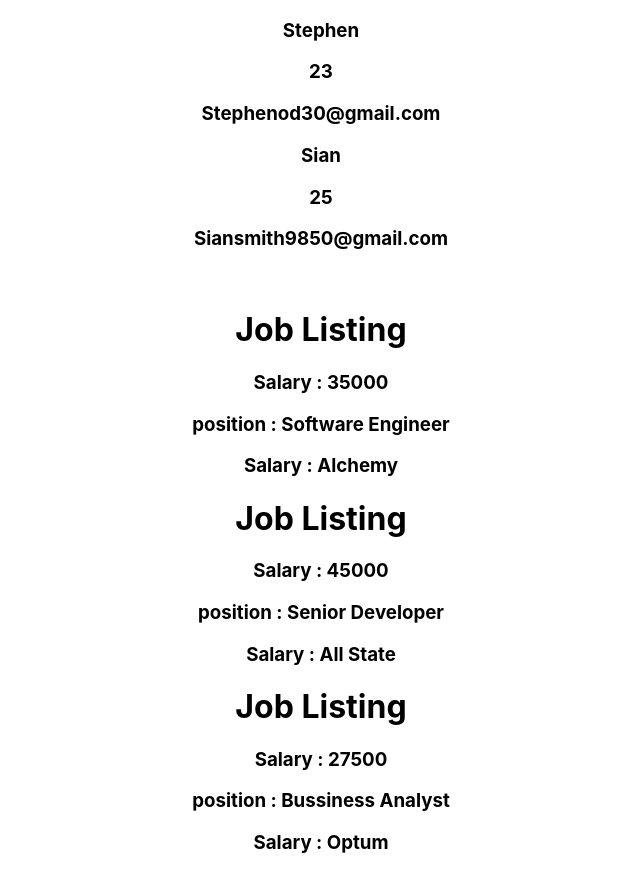
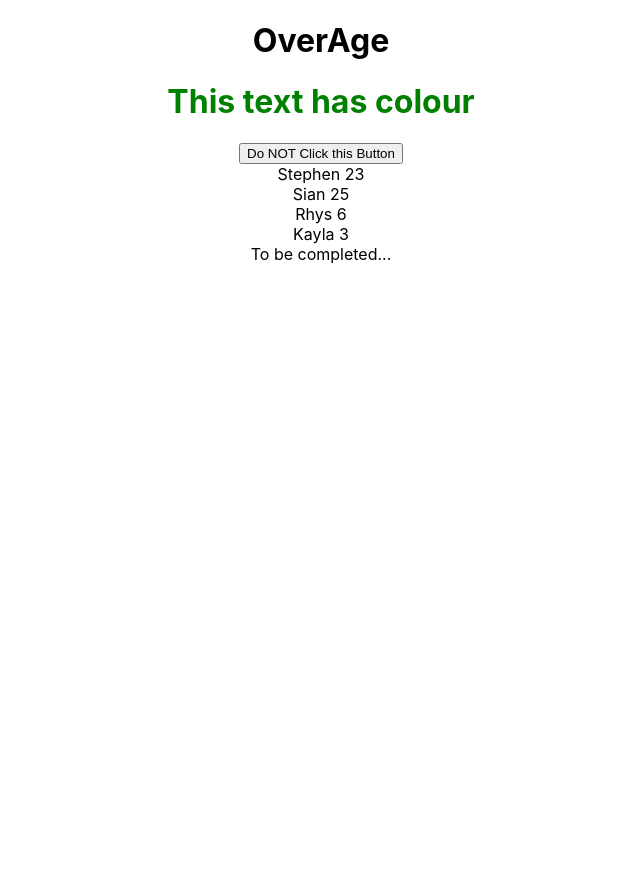
Before and after one commit to L00145982/practice-website, a React (Create React App) app: page / in a window 1280 px wide. Shown: the whole page, without its empty margins (319-959 px from the left). After the commit the page ends 800 px from the top, so only its background shows below. Built offline with nearby package versions, Linux system fonts and the light colour scheme.

Commit message:
Completed the Condtional section and List section ToDo the exercises assigned at the end of the 3

```diff
--- a/src/App.js
+++ b/src/App.js
@@ -5,48 +5,38 @@
   What they do.
   How I'd explain JSX is JavaScript meets HTML
 */
+
+/* This exercise went through working with the Itenery operator and how it can be implemented
+   in React to conditionally display Elements. */
 import './App.css';
+import {User} from './User'
 
 function App() {
-  /* Normal Javascript function as it does not return any JSX tags such as <h1>,<p>, etc...
-  const getName = () => {
-    return "Stephen"
-  }
-  */
-
-  /*  This is a component as it uses JSX as you can see with the HTML like elements
-  Components must start with a Capital letter (Best practices)  */
-  const GetInfoComponent = (props) =>{
-    return (
-      <div>
-        <h3>{props.name}</h3>
-        <h3>{props.age}</h3>
-        <h3>{props.email}</h3>
-      </div>
-    )
-  };
-
-  /*  Props allows the values to be passed through when the component is called
-  with example <Job salary={2500}...  */
-  const Job = (props) =>{
-    return (
-    <div>
-      <h1>Job Listing</h1>
-      <h3>Salary : {props.Salary}</h3>
-      <h3>position : {props.position}</h3>
-      <h3>Salary : {props.company}</h3>
-    </div>
-    )
-  }
+  //variables
+  const age = 18;
+  const isGreen = true;
+  const users = [
+    {name: "Stephen", age: 23},
+    {name: "Sian", age: 25},
+    {name: "Rhys", age: 6},
+    {name: "Kayla", age: 3}
+  ];
 
   return (
-    <div className='App'>
-      <GetInfoComponent name="Stephen" age={23} email="Stephenod30@gmail.com"/>
-      <GetInfoComponent name="Sian" age={25} email="Siansmith9850@gmail.com"/>
-      <br/>
-      <Job Salary={35000} position="Software Engineer" company="Alchemy"/>
-      <Job Salary={45000} position="Senior Developer" company="All State"/>
-      <Job Salary={27500} position="Bussiness Analyst" company="Optum"/>
+    <div className="App">
+      <div className='conditionalElements'>
+        {age>=18 ? <h1>OverAge</h1> : <h1>Underage</h1>}
+        <h1 style={{color: isGreen ? "green" : "red"}}>This text has colour</h1>
+        {isGreen && <button>Do NOT Click this Button</button>}
+      </div>
+      <div className='Lists'>
+        {users.map((user,key)=>{
+          return <User name={user.name} age={user.age}/>
+        })}
+      </div>
+      <div className='exercises'>
+        To be completed...
+      </div>
     </div>
   );
 }
--- /dev/null
+++ b/src/User.js
@@ -0,0 +1,7 @@
+export const User = (props) => {
+    return (
+      <div>
+        {props.name} {props.age}
+      </div>
+    );
+  }
```
